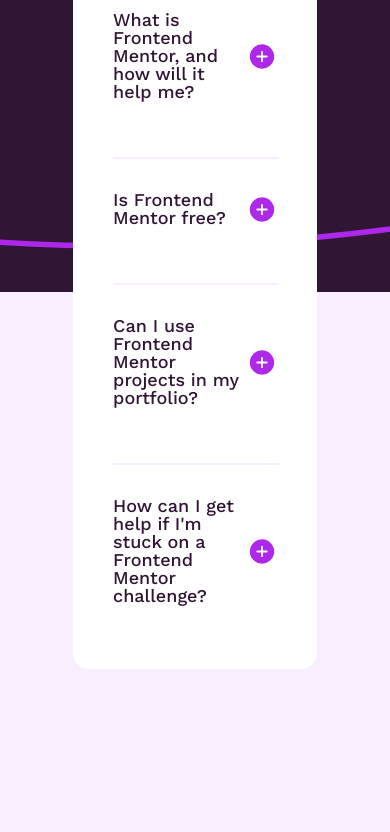
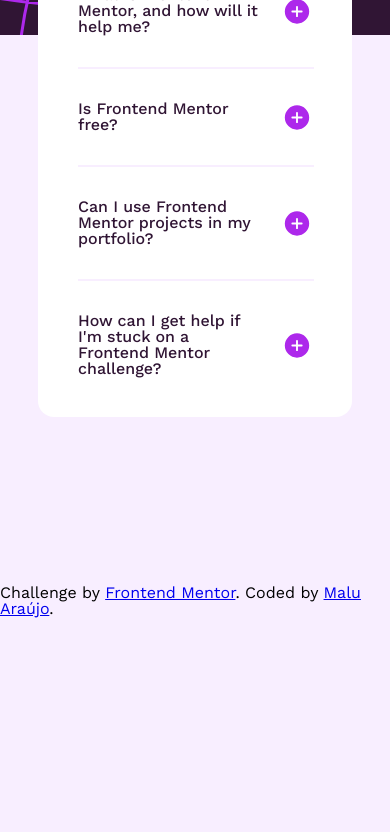
Before and after one commit to maluojuara/faq_accordion, a plain HTML site: page index.html in a window 390 px wide. Shown: the part 285-1117 px from the top of the page. After the commit the page ends 903 px from the top, so only its background shows below. Drawn offline with nearby package versions, Linux system fonts and the light colour scheme.

Commit message:
finished project

```diff
--- a/index.html
+++ b/index.html
@@ -16,44 +16,47 @@
       <h1>FAQs</h1>
     </div>
 
-    <div class="topic">
-      <h2 class="question">What is Frontend Mentor, and how will it help me?</h2>
-      <img class="icon-plus" src="assets/images/icon-plus.svg">
-      <p class="answer">Frontend Mentor offers realistic coding challenges to help developers improve their
-      frontend coding skills with projects in HTML, CSS, and JavaScript. It's suitable for
-      all levels and ideal for portfolio building.</p>
+    <div class="faq-topic">
+      <div class="question" aria-expanded="false">
+        <span class="question-text">What is Frontend Mentor, and how will it help me?</span>
+        <img class="question-icon" src="assets/images/icon-plus.svg">
+      </div>
+      <div class="answer">Frontend Mentor offers realistic coding challenges to help developers improve their frontend coding skills with projects in HTML, CSS, and JavaScript. It's suitable for all levels and ideal for portfolio building.</div>
     </div>
 
     <hr class="line">
 
-    <div class="topic">
-      <h2 class="question">Is Frontend Mentor free?</h2>
-      <img class="icon-plus" src="assets/images/icon-plus.svg">
-      <p class="answer">Yes, Frontend Mentor offers both free and premium coding challenges, with the free
-        option providing access to a range of projects suitable for all skill levels.</p>
+    <div class="faq-topic">
+      <div class="question" aria-expanded="false">
+        <span class="question-text">Is Frontend Mentor free?</span>
+        <img class="question-icon" src="assets/images/icon-plus.svg">
+      </div>
+      <div class="answer">Yes, Frontend Mentor offers both free and premium coding challenges, with the free option providing access to a range of projects suitable for all skill levels.</div>
     </div>
 
     <hr class="line">
 
-    <div class="topic">
-      <h2 class="question">Can I use Frontend Mentor projects in my portfolio?</h2>
-      <img class="icon-plus" src="assets/images/icon-plus.svg">
-      <p class="answer">Yes, you can use projects completed on Frontend Mentor in your portfolio. It's an excellent
-        way to showcase your skills to potential employers!</p>
+    <div class="faq-topic">
+      <div class="question" aria-expanded="false">
+        <span class="question-text">Can I use Frontend Mentor projects in my portfolio?</span>
+        <img class="question-icon" src="assets/images/icon-plus.svg">
+      </div>
+      <div class="answer">Yes, you can use projects completed on Frontend Mentor in your portfolio. It's an excellent way to showcase your skills to potential employers!</div>
     </div>
 
     <hr class="line">
 
-    <div class="topic">
-      <h2 class="question">How can I get help if I'm stuck on a Frontend Mentor challenge?</h2>
-      <img class="icon-plus" src="assets/images/icon-plus.svg">
-      <p class="answer">The best place to get help is inside Frontend Mentor's Discord community. There's a help
-        channel where you can ask questions and seek support from other community members.</p>
+    <div class="faq-topic">
+      <div class="question" aria-expanded="false">
+        <span class="question-text">How can I get help if I'm stuck on a Frontend Mentor challenge?</span>
+        <img class="question-icon" src="assets/images/icon-plus.svg">
+      </div>
+      <div class="answer">The best place to get help is inside Frontend Mentor's Discord community. There's a help channel where you can ask questions and seek support from other community members.</div>
     </div>
+
   </section>
 
-
-  <div class="attribution">
+  <section class="attribution">
     Challenge by <a href="https://www.frontendmentor.io?ref=challenge" target="_blank">Frontend Mentor</a>.
     Coded by <a href="https://github.com/maluojuara">Malu Araújo</a>.
   </div>
--- a/script.js
+++ b/script.js
@@ -1,11 +1,19 @@
-const buttonShowAnswer = document.querySelector('.icon-plus');
+const faqTopics = document.querySelectorAll('.faq-topic');
 
-buttonShowAnswer.addEventListener('click', () => {
-    changeButtonImg(buttonShowAnswer);
-})
+for (const topic of faqTopics) {
+    const question = topic.querySelector('.question');
+    const questionIcon = topic.querySelector('.question-icon');
+    const answer = topic.querySelector('.answer');
 
+    question.addEventListener('click', () => {
+        toggleFAQ(questionIcon, answer);
+    })
+}
 
+function toggleFAQ (questionIcon, answer) {
+    const isExpanded = questionIcon.getAttribute('aria-expanded') === 'true';
 
-function changeButtonImg (buttonImg) {
-   buttonImg.src = buttonImg.src.endsWith('icon-plus.svg') ? 'icon-minus.svg' : 'icon-plus.svg';
+    questionIcon.setAttribute('aria-expanded', !isExpanded);
+    questionIcon.src = isExpanded ? 'assets/images/icon-plus.svg' : 'assets/images/icon-minus.svg';
+    answer.style.display = isExpanded ? 'none' : 'block';
 }
--- a/styles/content.css
+++ b/styles/content.css
@@ -2,8 +2,8 @@
     display: flex;
     flex-direction: column;
     background-color: var(--white);
-    width: 42%;
-    height: 60%;
+    width: 45%;
+    height: 70%;
     margin: auto;
     margin-top: 10.5rem;
     margin-bottom: 10.5rem;
@@ -18,33 +18,34 @@
     font-size: 56px;
     font-weight: 700;
     margin-bottom: 2rem;
+    gap: 1.5rem;
+    align-items: center;
 }
 
-.topic {
-    display: grid;
-    grid-template-areas:
-    "question img-icon"
-    "answer answer";
-    row-gap: 1.5rem;
+.question {
+    display: flex;
+    justify-content: space-between;
+    align-items: center;
+    cursor: pointer;
+    column-gap: 1.5rem;
 }
 
-.topic h2 {
-    grid-area: question;
+.question-text {
     font-size: 18px;
     font-weight: 500;
     color: var(--dark-purple);
 }
 
-.topic img {
-    grid-area: img-icon;
-    align-self: center;
-    justify-self: end;
+.question-text:hover {
+    color: var(--pink);
 }
 
-.topic p {
-    grid-area: answer;
+
+.answer {
     font-weight: 300;
     color: var(--pale-purple);
+    margin-top: 1.5rem;
+    line-height: 150%;
     display: none;
 }
 
@@ -53,3 +54,29 @@
    width: 100%;
    margin: 2rem 0;
 }
+
+@media screen and (max-width: 480px){
+
+    .faq-container {
+        width: 60%;
+        height: 80%;
+    }
+
+    .title {
+        font-size: 32px;
+        gap: 0.5rem;
+    }
+
+    .title__icon {
+        width: 24px;
+        height: 24px;
+    }
+
+    .question-text {
+        font-size: 16px;
+    }
+
+    .answer {
+        font-size: 14px;
+    }
+}
--- a/styles/style.css
+++ b/styles/style.css
@@ -15,7 +15,7 @@
     font-size: 16px;
     background-color: var(--light-pink);
     background-image: url('../assets/images/background-pattern-desktop.svg');
-    background-size: auto 50%;
+    background-size: auto;
     background-position: center top;
     background-repeat: no-repeat;
 }
```
